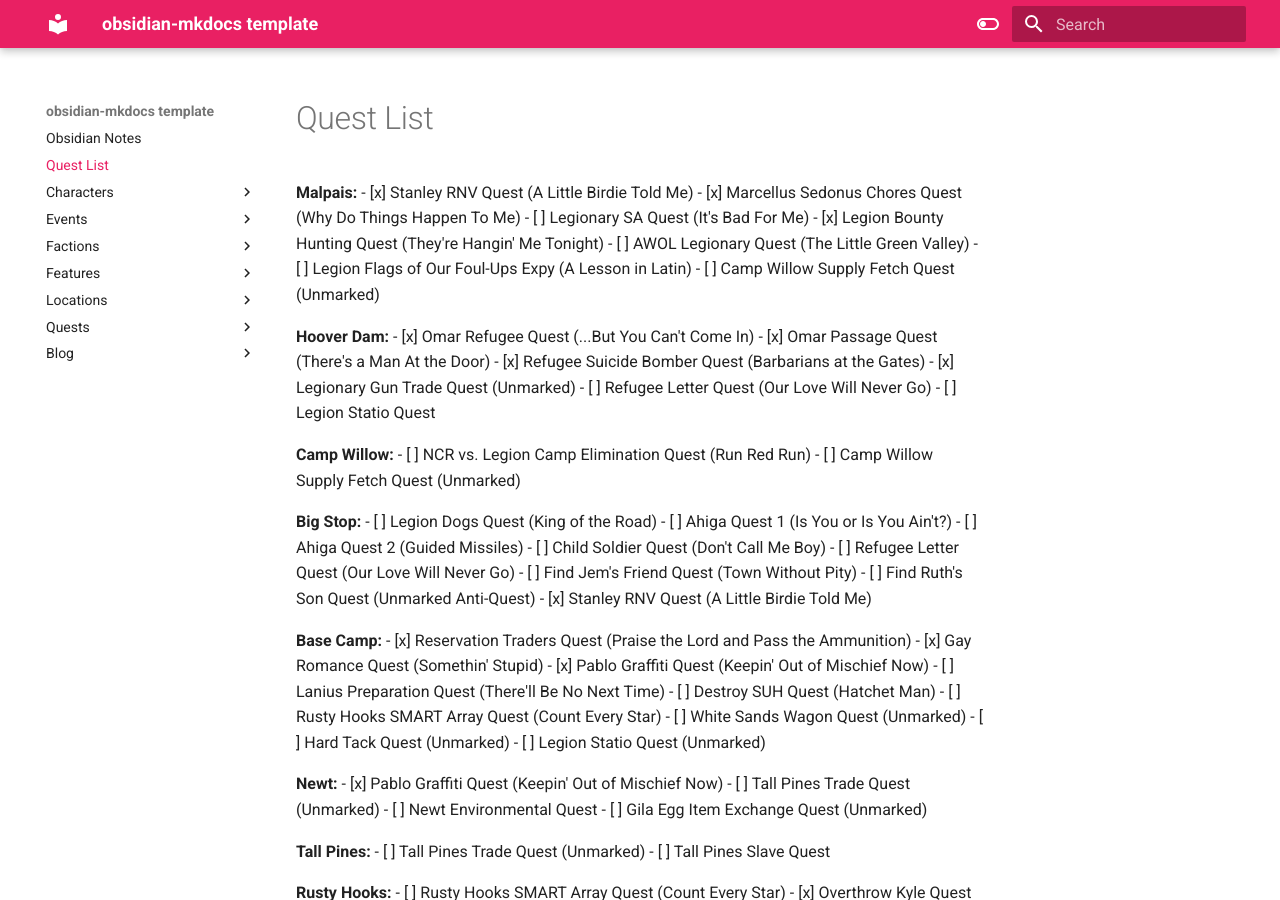
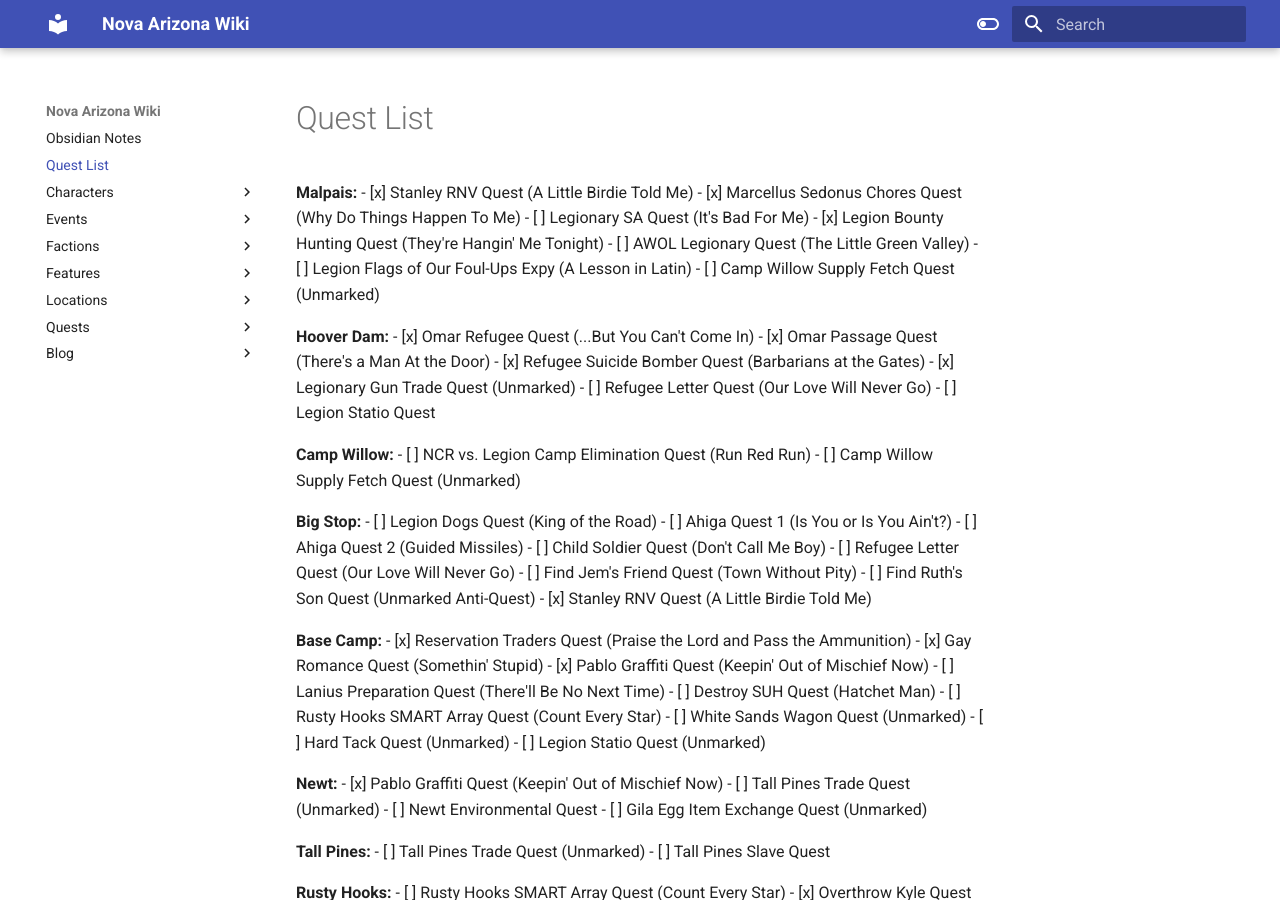
Before and after one commit to DuncanWasHere/Nova-Arizona-Docs, an MkDocs documentation site: the page built from docs/Quest List.md, in a window 1280 px wide and 900 px high. Built offline with MkDocs 1.6.1 and Material for MkDocs 9.7.7, drawn with Linux system fonts in a browser that asks for light colours.

Commit message:
Update mkdocs.yml

```diff
--- a/mkdocs.yml
+++ b/mkdocs.yml
@@ -1,4 +1,4 @@
-site_name: obsidian-mkdocs template
+site_name: Nova Arizona Wiki
 
 theme:
     name: 'material'
@@ -7,7 +7,7 @@ theme:
     # Light mode
     - media: "(prefers-color-scheme: light)"
       scheme: default
-      primary: pink
+      primary: forest-green
       accent: indigo
       toggle:
         icon: material/toggle-switch-off-outline
@@ -16,7 +16,7 @@ theme:
     # Dark mode
     - media: "(prefers-color-scheme: dark)"
       scheme: slate
-      primary: pink
+      primary: forest-green
       accent: blue
       toggle:
         icon: material/toggle-switch
```
